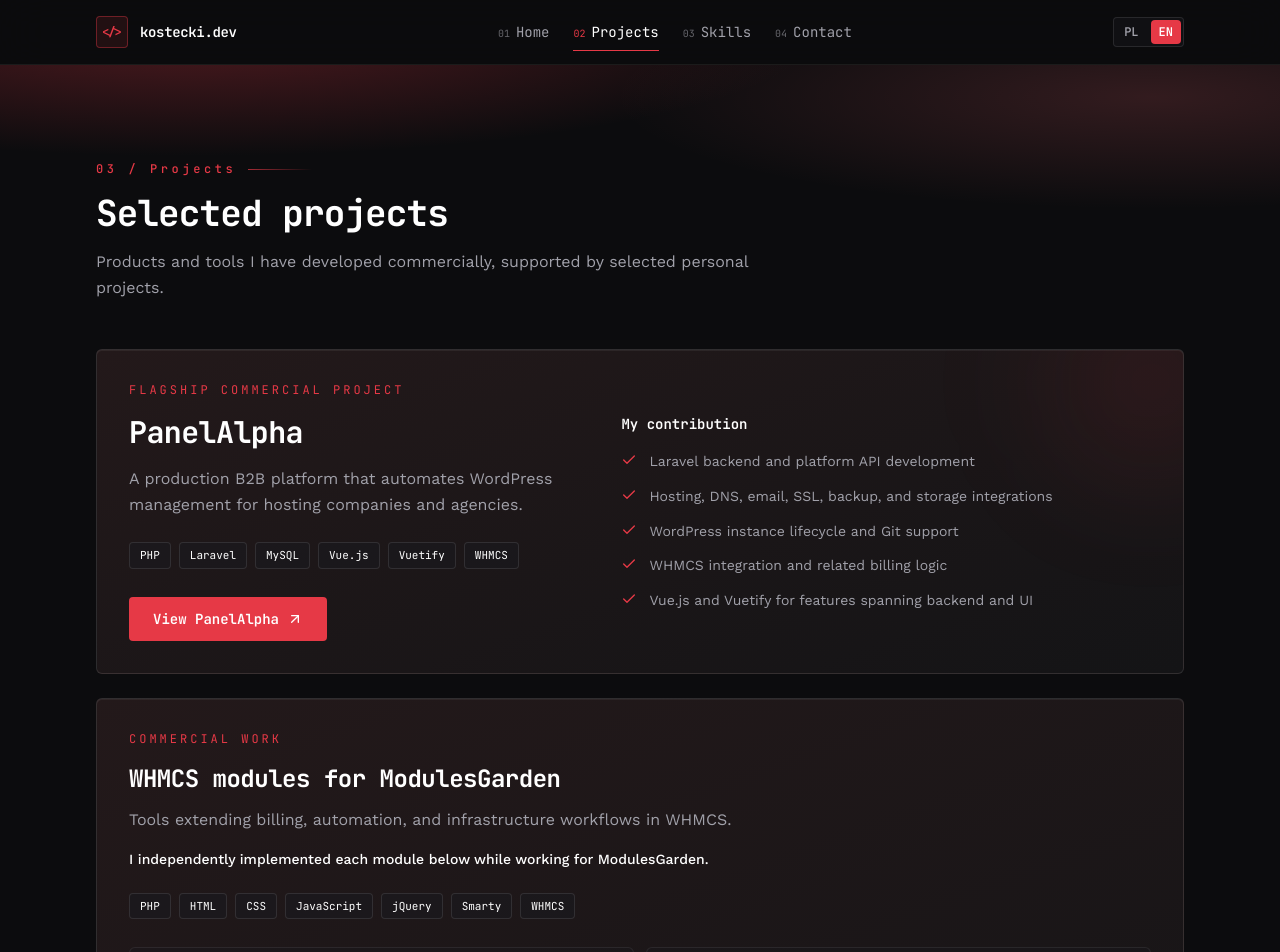
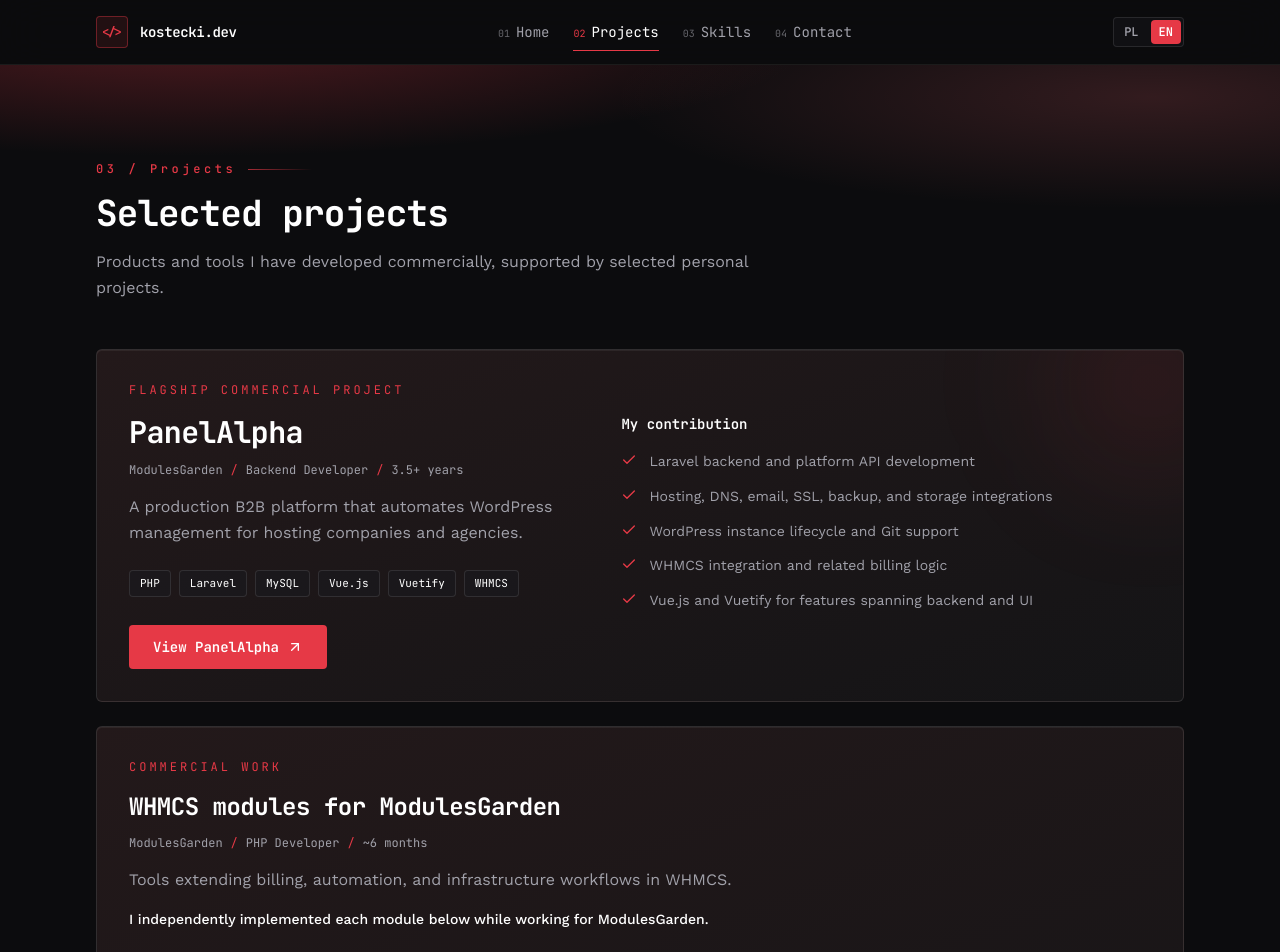
Before and after one commit to sebastian-kostecki/kostecki-dev-landing, a Vue app: page /projects in a window 1280 px wide. Shown: the top 952 px of the page. Built offline with nearby package versions, Linux system fonts and the light colour scheme.

Commit message:
feat: show employment context with commercial projects
Co-authored-by: Cursor <cursoragent@cursor.com>

```diff
--- a/src/components/ui/CommercialProjectGroup.vue
+++ b/src/components/ui/CommercialProjectGroup.vue
@@ -28,7 +28,17 @@ function itemIndex(index: number) {
         <h3 class="font-mono text-xl font-bold text-card-foreground sm:text-2xl">
           {{ group.title }}
         </h3>
-        <p class="mt-3 leading-relaxed text-muted-foreground">{{ group.description }}</p>
+        <div
+          v-if="!compact"
+          class="mt-3 flex flex-wrap items-center gap-x-2 gap-y-1 font-mono text-xs text-muted-foreground"
+        >
+          <span>{{ group.context.employer }}</span>
+          <span aria-hidden="true" class="text-primary">/</span>
+          <span>{{ group.context.role }}</span>
+          <span aria-hidden="true" class="text-primary">/</span>
+          <span>{{ group.context.period }}</span>
+        </div>
+        <p class="mt-4 leading-relaxed text-muted-foreground">{{ group.description }}</p>
         <p class="mt-4 text-sm font-medium text-foreground">{{ group.authorship }}</p>
       </div>
 
--- a/src/components/ui/PanelAlphaFeature.vue
+++ b/src/components/ui/PanelAlphaFeature.vue
@@ -30,6 +30,16 @@ withDefaults(
           <h3 class="font-mono text-2xl font-bold text-card-foreground sm:text-3xl">
             {{ project.title }}
           </h3>
+          <div
+            v-if="!compact"
+            class="mt-3 flex flex-wrap items-center gap-x-2 gap-y-1 font-mono text-xs text-muted-foreground"
+          >
+            <span>{{ project.context.employer }}</span>
+            <span aria-hidden="true" class="text-primary">/</span>
+            <span>{{ project.context.role }}</span>
+            <span aria-hidden="true" class="text-primary">/</span>
+            <span>{{ project.context.period }}</span>
+          </div>
           <p class="mt-4 max-w-xl leading-relaxed text-muted-foreground">
             {{ project.description }}
           </p>
--- a/src/content/en.json
+++ b/src/content/en.json
@@ -196,6 +196,11 @@
     "featured": {
       "eyebrow": "Flagship commercial project",
       "title": "PanelAlpha",
+      "context": {
+        "employer": "ModulesGarden",
+        "role": "Backend Developer",
+        "period": "3.5+ years"
+      },
       "description": "A production B2B platform that automates WordPress management for hosting companies and agencies.",
       "contributionTitle": "My contribution",
       "responsibilities": [
@@ -215,6 +220,11 @@
     "commercialGroup": {
       "eyebrow": "Commercial work",
       "title": "WHMCS modules for ModulesGarden",
+      "context": {
+        "employer": "ModulesGarden",
+        "role": "PHP Developer",
+        "period": "~6 months"
+      },
       "description": "Tools extending billing, automation, and infrastructure workflows in WHMCS.",
       "authorship": "I independently implemented each module below while working for ModulesGarden.",
       "compactLabel": "independently implemented WHMCS modules",
--- a/src/content/pl.json
+++ b/src/content/pl.json
@@ -196,6 +196,11 @@
     "featured": {
       "eyebrow": "Główny projekt komercyjny",
       "title": "PanelAlpha",
+      "context": {
+        "employer": "ModulesGarden",
+        "role": "Backend Developer",
+        "period": "3,5+ roku"
+      },
       "description": "Produkcyjna platforma B2B do automatyzacji zarządzania WordPress dla firm hostingowych i agencji.",
       "contributionTitle": "Mój wkład",
       "responsibilities": [
@@ -215,6 +220,11 @@
     "commercialGroup": {
       "eyebrow": "Realizacje komercyjne",
       "title": "Moduły WHMCS dla ModulesGarden",
+      "context": {
+        "employer": "ModulesGarden",
+        "role": "PHP Developer",
+        "period": "~6 miesięcy"
+      },
       "description": "Narzędzia rozszerzające billing, automatyzację i obsługę infrastruktury w WHMCS.",
       "authorship": "Każdy z poniższych modułów zaimplementowałem samodzielnie w ramach pracy dla ModulesGarden.",
       "compactLabel": "samodzielnie zaimplementowanych modułów WHMCS",
```
Also changed, not shown: src/types/content.ts (+8 -0 lines).
